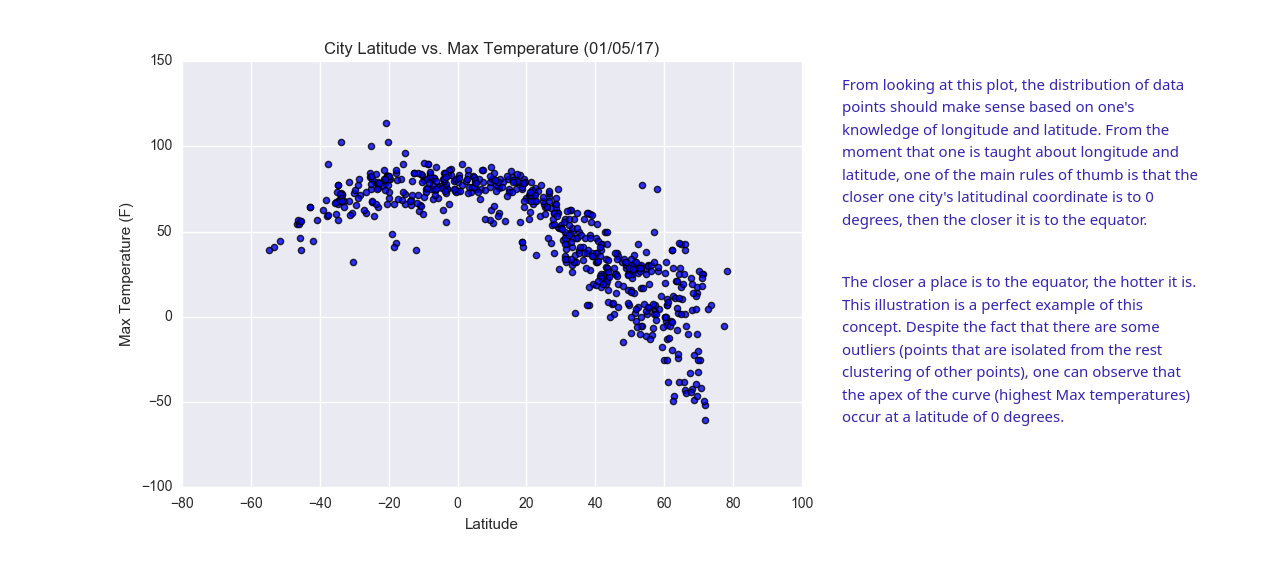
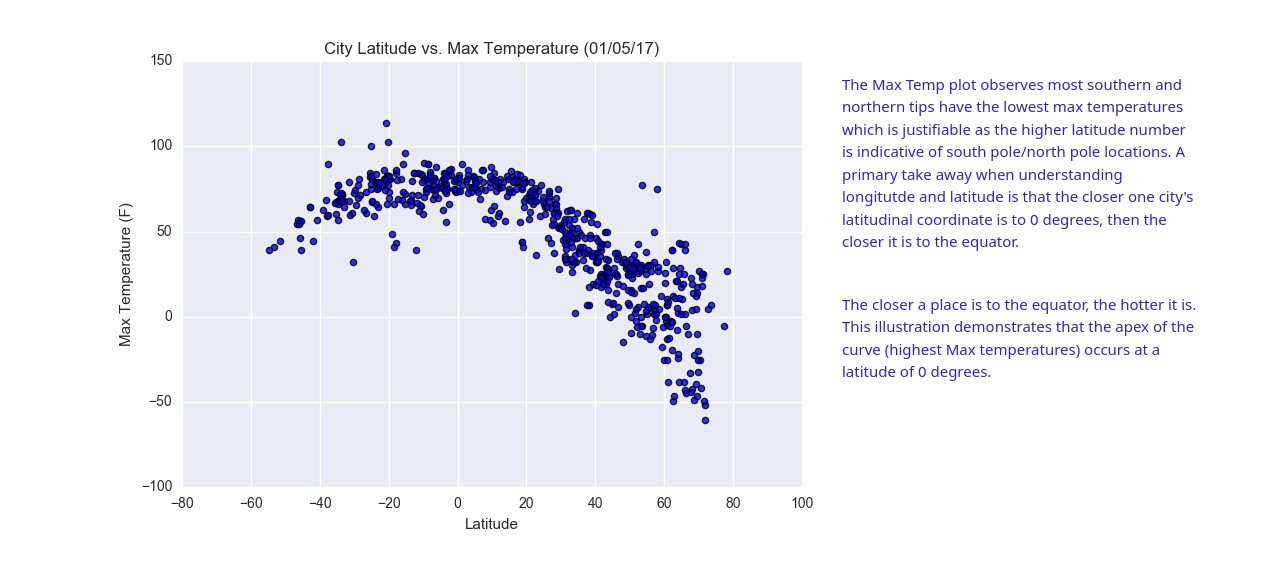
Before and after one commit to klew1230/Web-Design-Challenge, a plain HTML site: page Resources/maxtemp.html in a window 1280 px wide. Shown: the part 146-714 px from the top of the page. Drawn offline with nearby package versions, Linux system fonts and the light colour scheme; files that its build step writes are made by us from their sources.

Commit message:
progress

```diff
--- a/Resources/maxtemp.html
+++ b/Resources/maxtemp.html
@@ -54,13 +54,13 @@
           </div>
           <br>
           <div class="col-md-4">
-              <p class="maxtpar_1" >From looking at this plot, the distribution of data points should make sense based on one's knowledge of longitude and latitude.
-                From the moment that one is taught about longitude and
-                latitude, one of the main rules of thumb is that the closer one city's latitudinal coordinate is to 0 degrees, then the closer it is to the equator.
+              <p class="maxtpar_1" >The Max Temp plot observes most southern and northern tips have the lowest max temperatures which is justifiable as the higher
+                latitude number is indicative of south pole/north pole locations. A primary take away when understanding longitutde and latitude
+                is that the closer one city's latitudinal coordinate is to 0 degrees, then the closer it is to the equator.
               </p>
               <br>
-              <p class="maxtpar_2">The closer a place is to the equator, the hotter it is. This illustration is a perfect example of this concept. Despite the fact that there are some outliers
-              (points that are isolated from the rest clustering of other points), one can observe that the apex of the curve (highest Max temperatures) occur at a latitude of 0 degrees.
+              <p class="maxtpar_2">The closer a place is to the equator, the hotter it is. This illustration demonstrates that the apex of the curve (highest Max temperatures) occurs
+                 at a latitude of 0 degrees.
               </p>
           </div>
       </div>
```
Also changed, not shown: Resources/humidity.html (+1 -1 lines), Resources/windspeed.html (+1 -1 lines).
